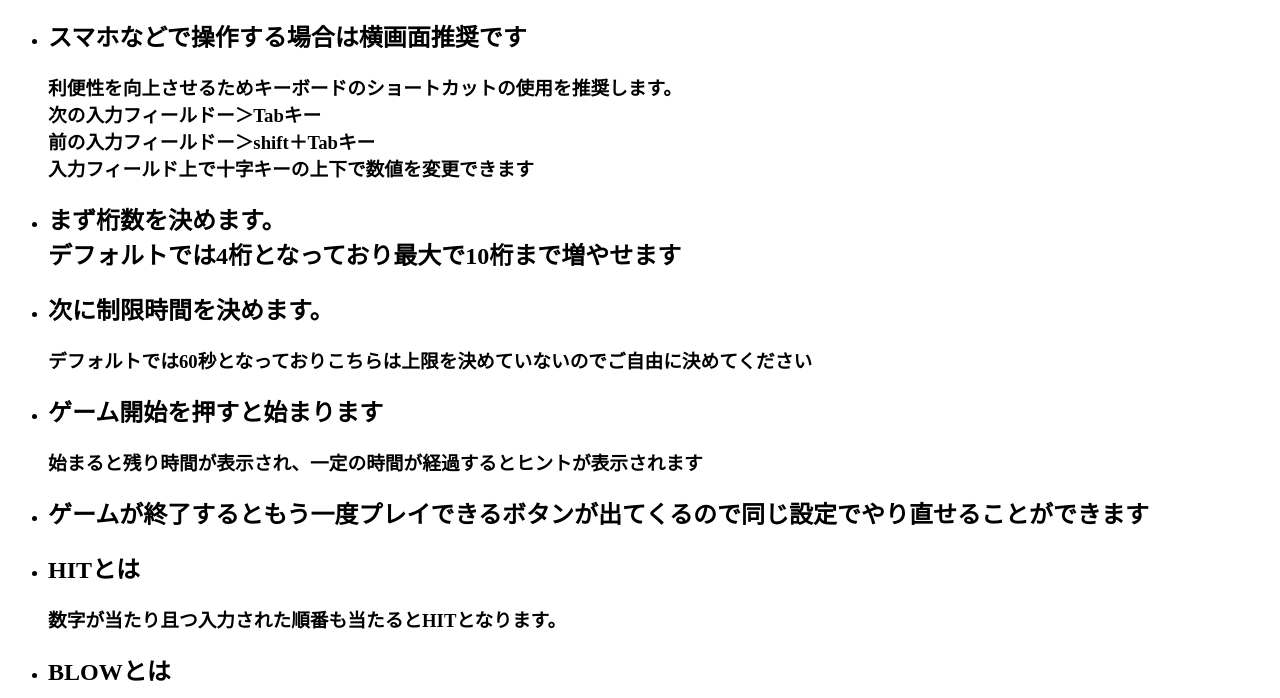
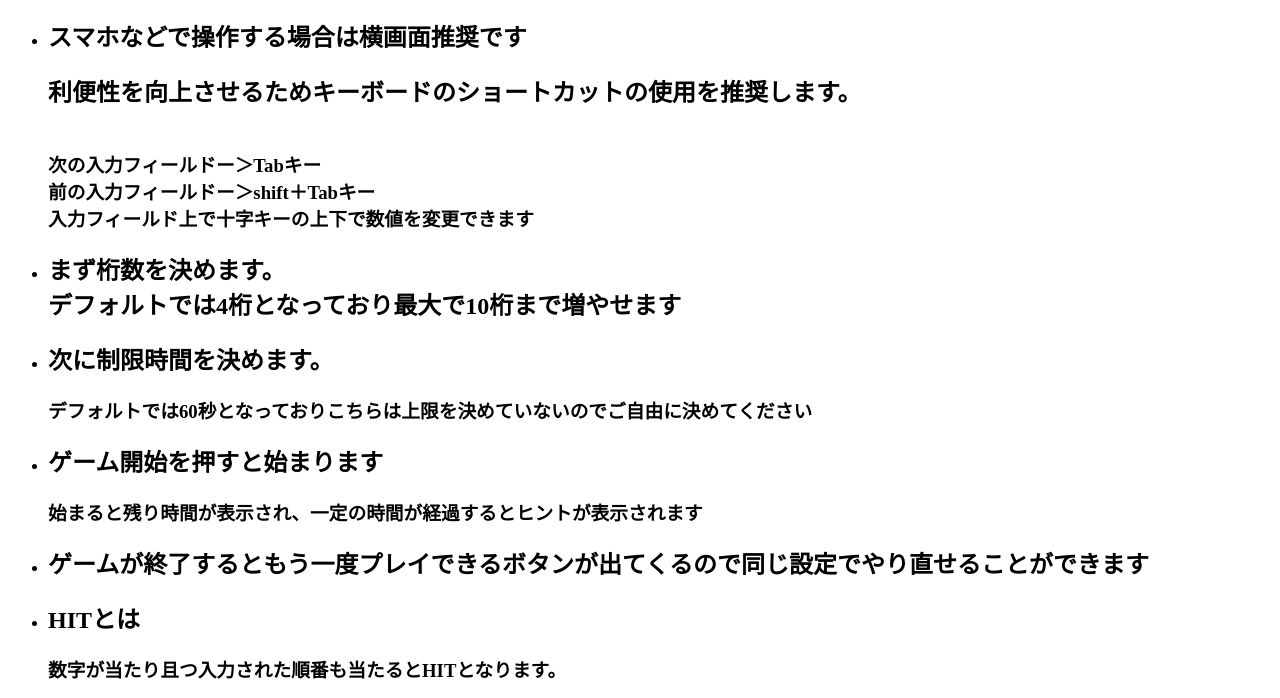
Before and after one commit to shimauma2310/kojinseisaku, a plain HTML site: page index2.html in a window 1280 px wide. Shown: the part 89-787 px from the top of the page. Drawn offline with Linux system fonts and the light colour scheme.

Commit message:
Update index2.html

```diff
--- a/index2.html
+++ b/index2.html
@@ -20,7 +20,7 @@
         <li>
             <h2>スマホなどで操作する場合は横画面推奨です</h2>
         </li>
-        <h3>利便性を向上させるためキーボードのショートカットの使用を推奨します。<br>次の入力フィールドー＞Tabキー<br>前の入力フィールドー＞shift＋Tabキー<br>入力フィールド上で十字キーの上下で数値を変更できます</h3>
+        <h2>利便性を向上させるためキーボードのショートカットの使用を推奨します。</h2><h3><br>次の入力フィールドー＞Tabキー<br>前の入力フィールドー＞shift＋Tabキー<br>入力フィールド上で十字キーの上下で数値を変更できます</h3>
         <li>
             <h2>まず桁数を決めます。<br>デフォルトでは4桁となっており最大で10桁まで増やせます</h2>
         </li>
```
